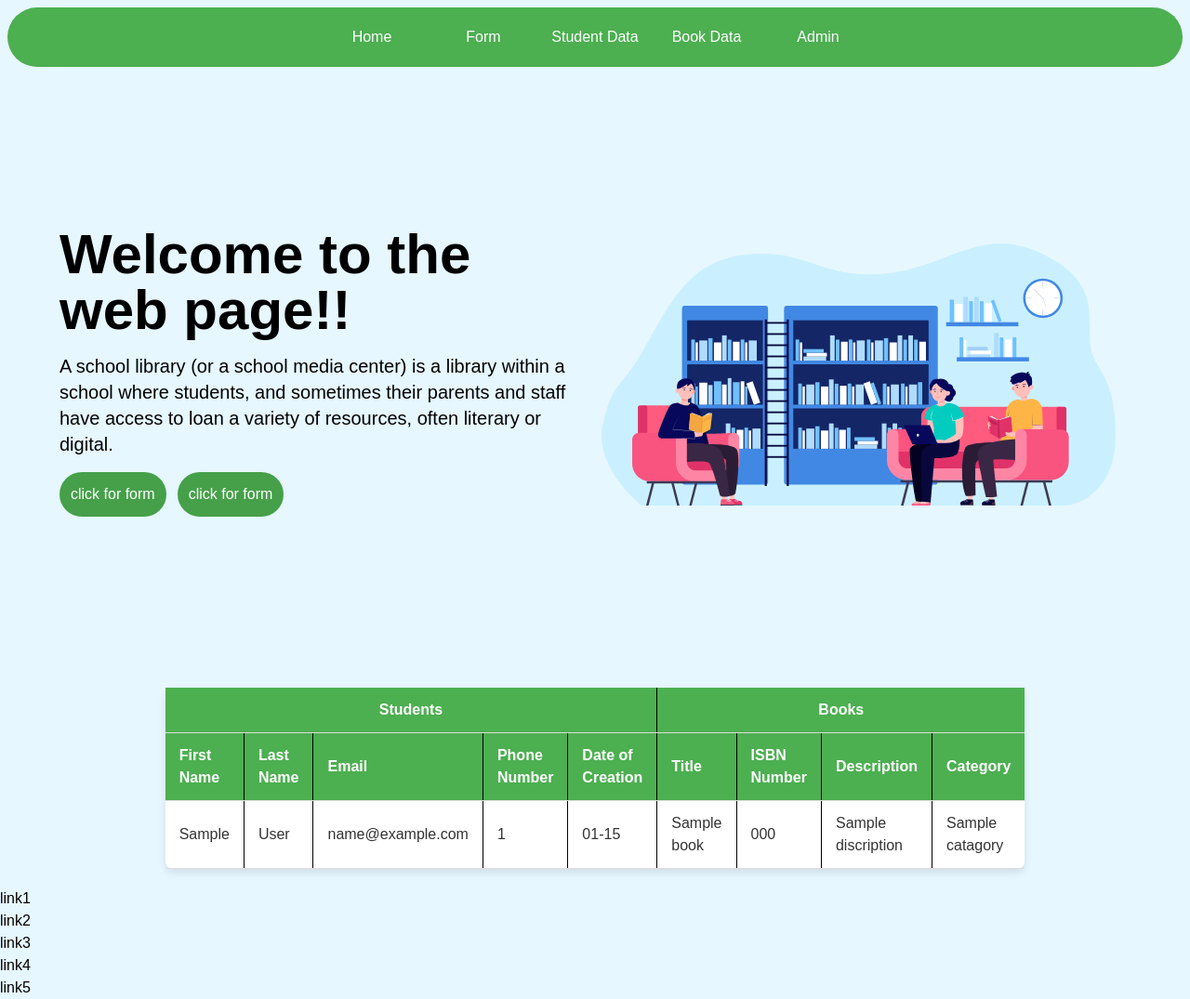
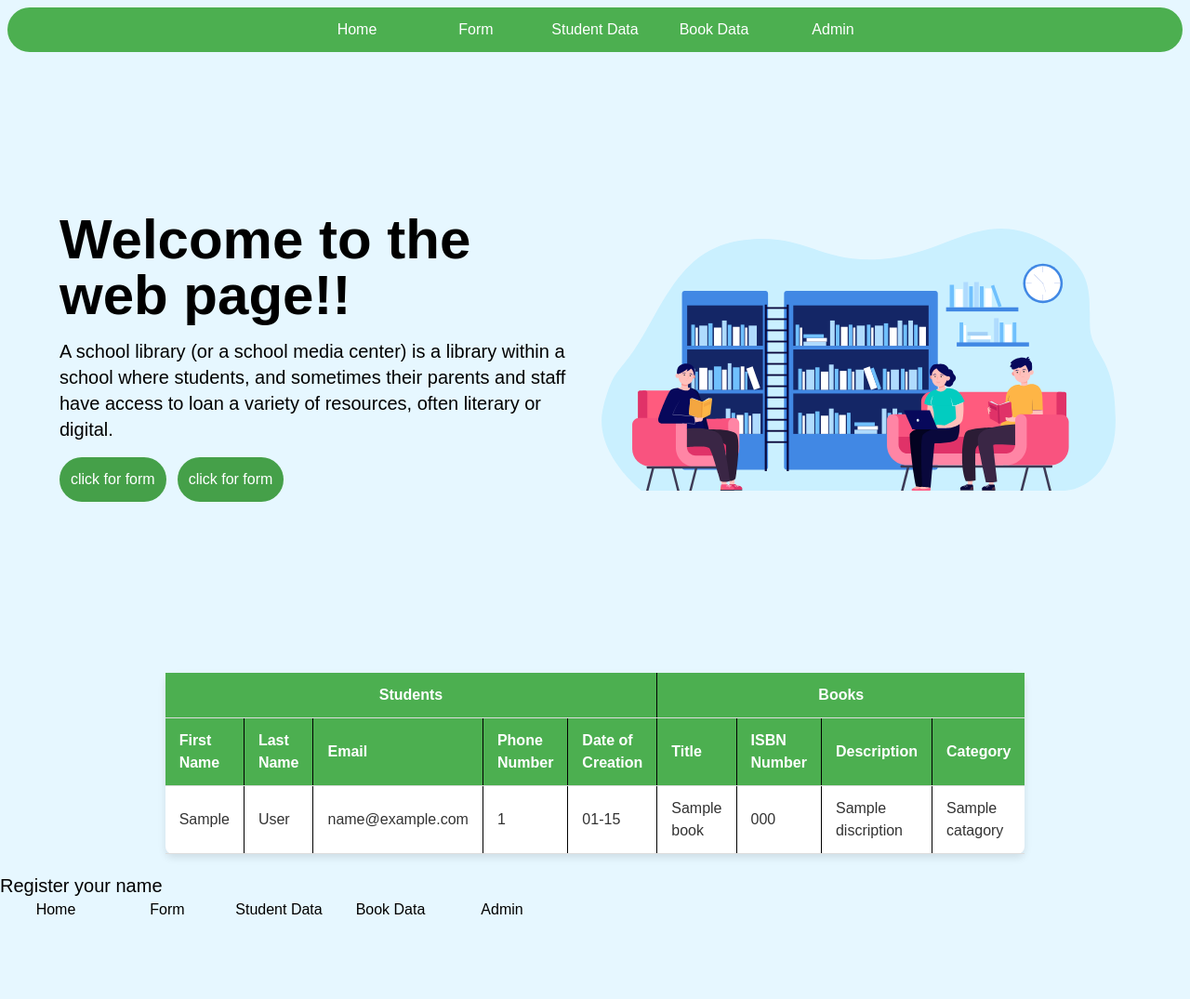
Before and after one commit to bishalgtn/DjangoLogin, a Django app: template login/templates/home.html in a window 1280 px wide. Shown: the whole page at 93% size. After the commit the page ends 984 px from the top, so only its background shows below. Run offline with Django 5.2, Linux system fonts and the light colour scheme; the template is opened without the code that fills it: most values are stand-ins (such as "Sample title", 1, 10 or a date in 2020).

Commit message:
navbar modify

```diff
--- a/login/static/css/style.css
+++ b/login/static/css/style.css
@@ -19,14 +19,14 @@ body {
     color: #333;
   }
 
-  nav{
+  .topnav{
     background: #4CAF50;
     border-radius: 2rem;
   }
 
-  nav > a{
+  nav > ul > li {
     border-radius: 0 16px;
-    width: 7rem;
+    width: 7.5rem;
     text-align: center;
 
   }
@@ -103,7 +103,6 @@ body {
 
   .landing > div{
     display: flex;
-    /* align-items: center; */
     width: 70%;
     padding-right: 1rem;
   }
--- a/login/templates/layout.html
+++ b/login/templates/layout.html
@@ -14,28 +14,51 @@
     <script src="https://unpkg.com/@tailwindcss/browser@4"></script>
   </head>
   <body>
-    <nav class="flex justify-center p-2 m-2 rounded-xl text-white">
-      <a href="/" class="m-1 hover:bg-green-500 p-2 l">Home</a>
-      <a href="/form" class="m-1 hover:bg-green-500 p-2 rounded-xl">Form</a>
-      <a href="/student" class="m-1 hover:bg-green-500 p-2 rounded-xl">Student Data</a>
-      <a href="/book" class="m-1 hover:bg-green-500 p-2 rounded-xl">Book Data</a>
-      <a href="/superadmin" class="m-1 hover:bg--500 p-2 rounded-xl">Admin</a>
+    <nav class="flex justify-center p-2 m-2 rounded-xl text-white topnav">
+      <ul class="flex gap-2">
+        <li class="{% if request.path == '/' %} bg-green-500 {% endif %} hoverNav pt-1 pb-1">
+          <a href="/" class="m-2 {% if request.path != '/' %} hover:bg-green-500 {% endif %}  p-2 rounded-xl">Home</a>
+        </li>
+        <li class="{% if request.path == '/form/' %} bg-green-500 {% endif %} pt-1 pb-1 rounded-xl">
+          <a href="/form" class="m-1 {% if request.path != '/form/' %} hover:bg-green-500 {% endif %} p-2 rounded-xl">Form</a>
+        </li>
+        <li class="{% if request.path == '/student/' %} bg-green-500 {% endif %} pt-1 pb-1 rounded-xl">
+          <a href="/student" class="m-1 {% if request.path != '/student/' %} hover:bg-green-500 {% endif %} p-2 rounded-xl">Student Data</a>
+        </li>
+        <li class="{% if request.path == '/book/' %} bg-green-500 {% endif %} pt-1 pb-1 rounded-xl">
+          <a href="/book" class="m-1 p-2 {% if request.path != '/book/' %} hover:bg-green-500 {% endif %} rounded-xl">Book Data</a>
+        </li>
+        <li class="{% if request.path == '/superadmin/' %} bg-green-500 {% endif %} pt-1 pb-1 rounded-xl">
+          <a href="/superadmin" class="m-1 {% if request.path != '/superadmin/' %} hover:bg-green-500 {% endif %} p-2 rounded-xl">Admin</a>
+        </li>
+      </ul>
     </nav>
+
     {% block content %}
       {% csrf_token %}
       {{ form.as_p }}
     {% endblock %}
     <footer>
-      <div>
-
-      </div>
-      <ul>
-        <li>link1</li>
-        <li>link2</li>
-        <li>link3</li>
-        <li>link4</li>
-        <li>link5</li>
-      </ul>
+      <h1 class="text-xl">Register your name</h1>
+      <nav>
+        <ul class="flex flex-row">
+          <li>
+            <a href="/">Home</a>
+          </li>
+          <li>
+            <a href="/form">Form</a>
+          </li>
+          <li>
+            <a href="/student">Student Data</a>
+          </li>
+          <li>
+            <a href="/book">Book Data</a>
+          </li>
+          <li>
+            <a href="/superadmin">Admin</a>
+          </li>
+        </ul>
+      </nav>
     </footer>
   </body>
 </html>
```
